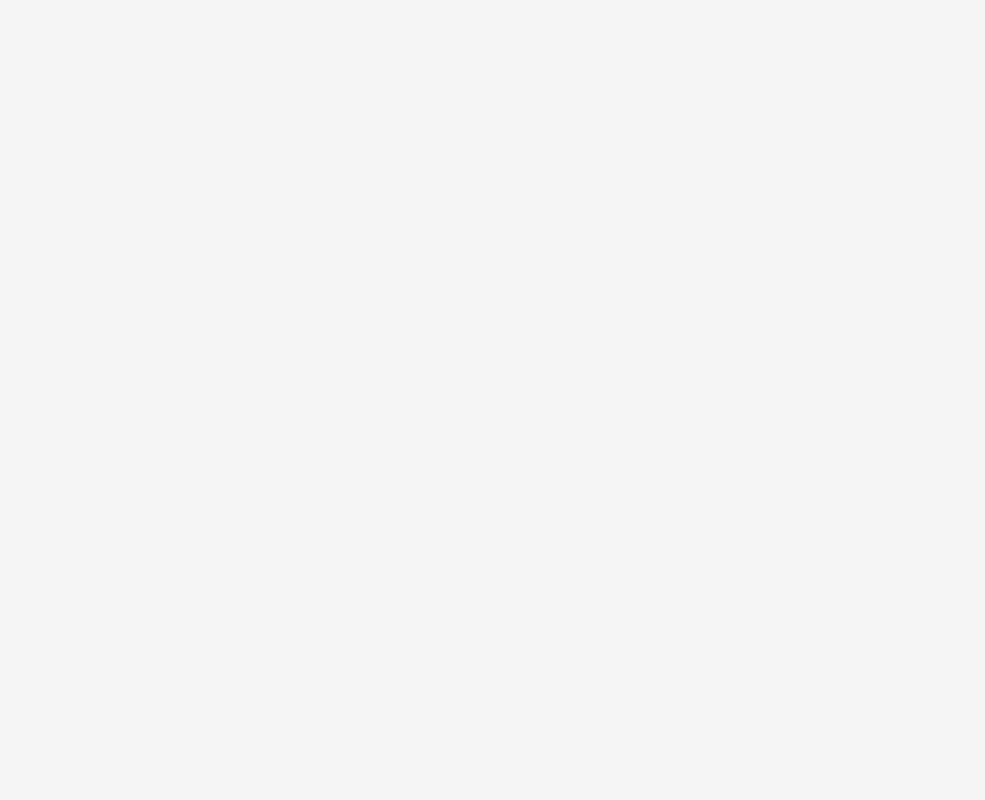
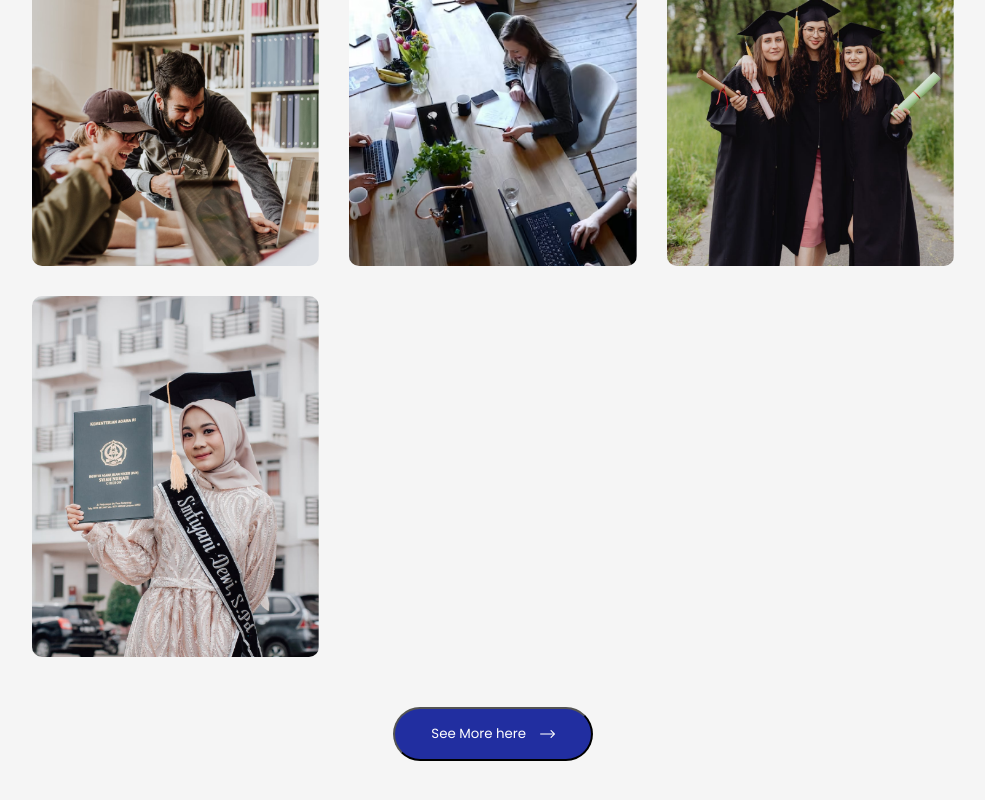
Before and after one commit to wdvaibhav15/Edu-Ray, a React (Vite) app: page / in a window 1280 px wide. Shown: the part 2236-3036 px from the top of the page, without its empty margins (147-1132 px from the left). Before the commit the page ends 2090 px from the top, so only its background shows below. Built offline with nearby package versions, Linux system fonts and the light colour scheme.

Commit message:
title section completed

```diff
--- a/src/App.jsx
+++ b/src/App.jsx
@@ -4,6 +4,7 @@
 import Programs from './Components/Programs/Programs'
 import Title from './Components/Title/Title'
 import About from './Components/About/About'
+import Campus from './Components/Campus/Campus'
 
 const App = () => {
   return (
@@ -15,6 +16,7 @@
         <Programs />
         <About />
         <Title subTitle="Gallery" title="Campus Photos" />
+        <Campus />
       </div>
       </div>
   )
--- a/src/Components/Campus/Campus.css
+++ b/src/Components/Campus/Campus.css
@@ -0,0 +1,32 @@
+.campus{
+    margin: 80px auto;
+    width: 90%;
+    text-align: center;
+
+}
+.gallery{
+    display: grid;
+    grid-template-columns: repeat(auto-fit,minmax(250px,1fr));
+    grid-gap: 30px;
+    margin-top: 50px;
+}
+.gallery img{
+    width: 100%;
+    border-radius: 10px;
+    display: block;
+}
+.button{
+    margin: 50px auto 80px;
+    width: 200px;
+    padding: 15px 0;
+    text-align: center;
+    border-radius: 30px;
+    background: #212EA0;
+    color: white;
+    cursor: pointer;
+    font-weight: 400;
+}
+.button img{
+    width: 15px;
+    margin-left: 10px;
+}
--- a/src/Components/Campus/Campus.jsx
+++ b/src/Components/Campus/Campus.jsx
@@ -1,10 +1,21 @@
 import React from 'react'
 import './Campus.css'
+import gallery_1 from '../../assets/gallery-1.png'
+import gallery_2 from '../../assets/gallery-2.png'
+import gallery_3 from '../../assets/gallery-3.png'
+import gallery_4 from '../../assets/gallery-4.png'
+import white_arrow from '../../assets/white-arrow.png'
 
 const Campus = () => {
   return (
     <div className='campus'>
-
+      <div className="gallery">
+        <img src={gallery_1} alt="" />
+        <img src={gallery_2} alt="" />
+        <img src={gallery_3} alt="" />
+        <img src={gallery_4} alt="" />
+      </div>
+      <button className='button'>See More here <img src={white_arrow} alt="" /></button>
     </div>
   )
 }
```
